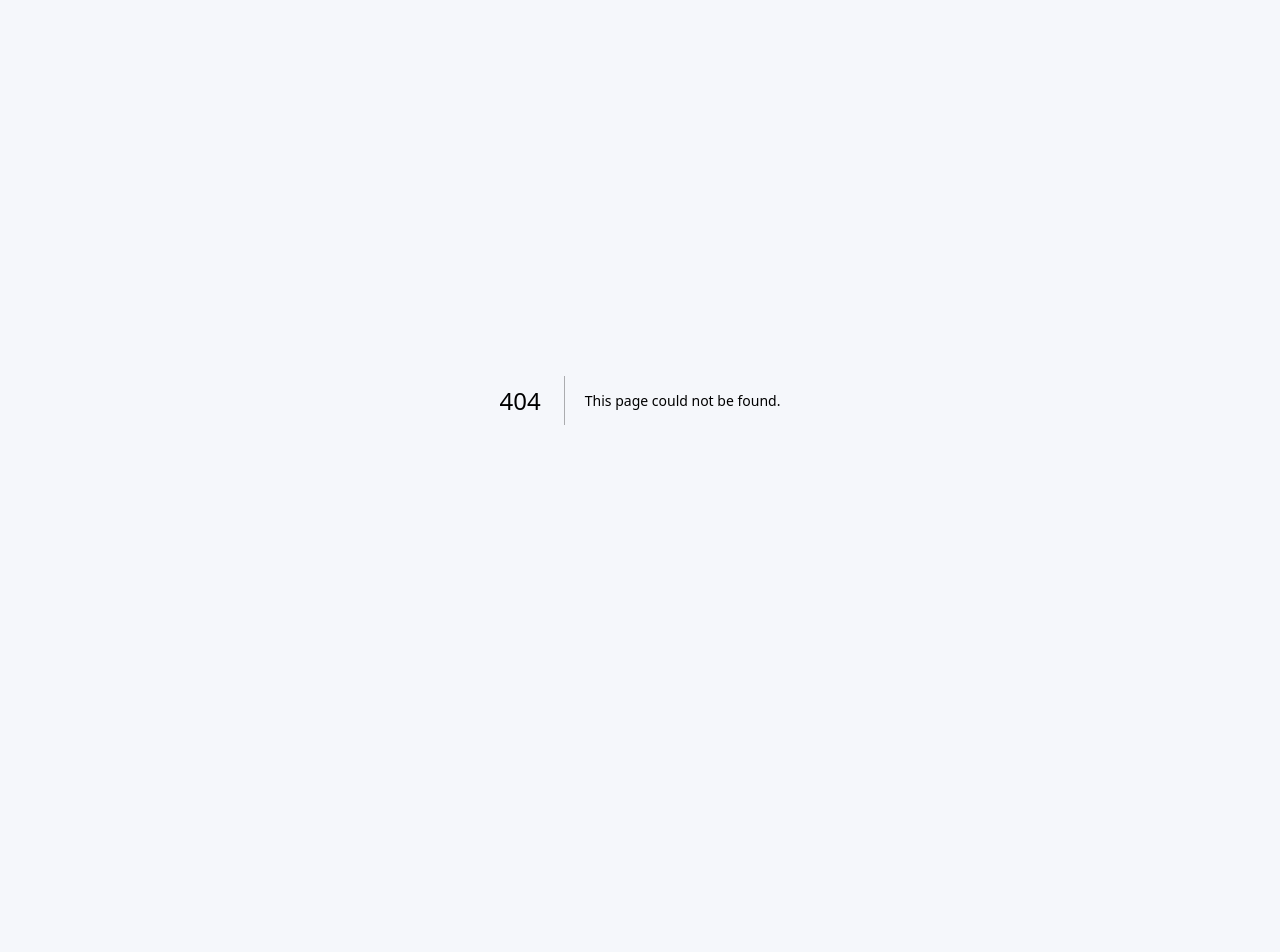
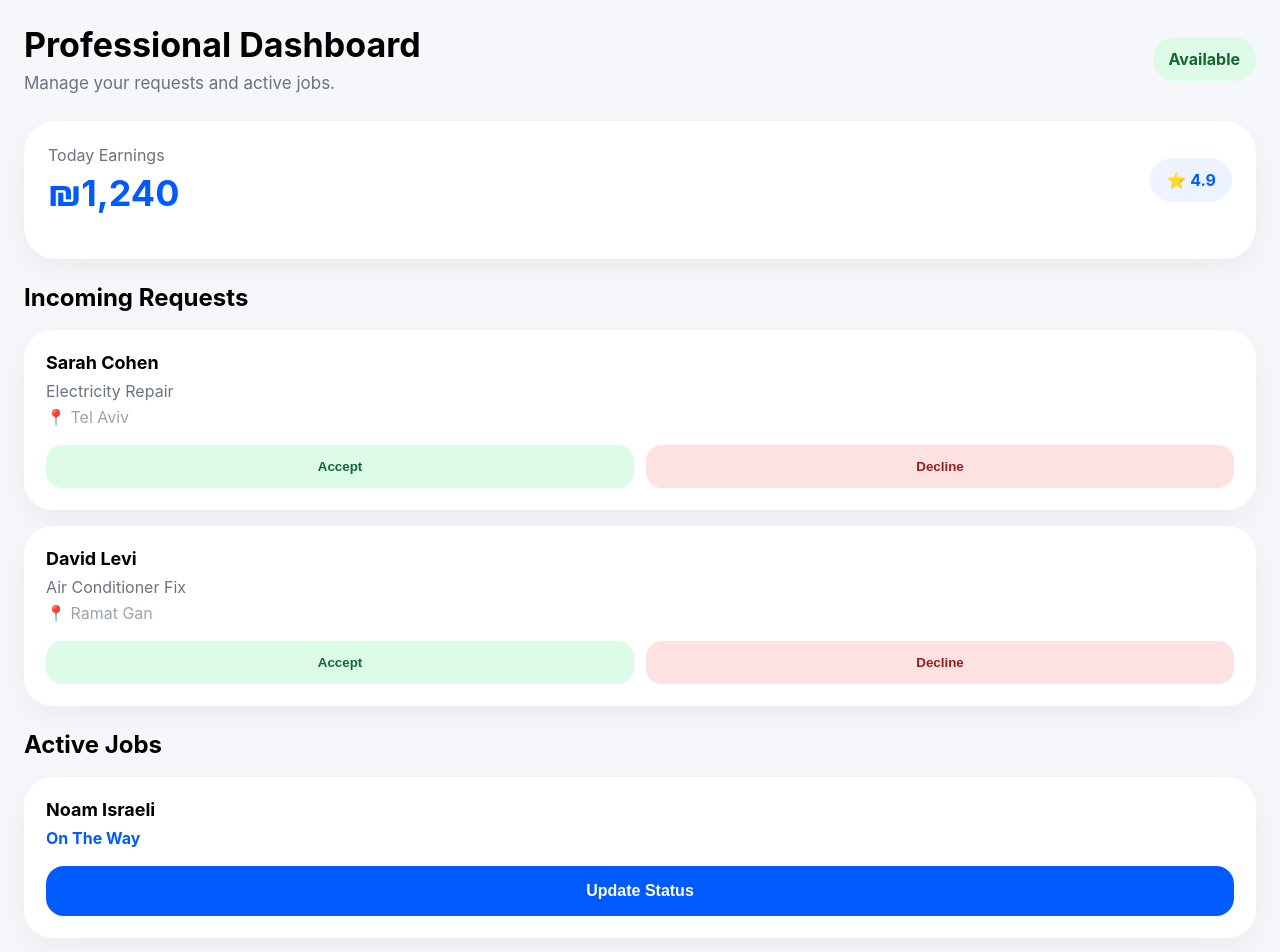
Before and after one commit to YoniLevy10/Fixly, a Next.js app: page /pro-dashboard in a window 1280 px wide. Before the commit this address had no page. Shown: the top 952 px of the page. Before the commit the page ends 800 px from the top, so only its background shows below. Built offline with nearby package versions, Linux system fonts and the light colour scheme.

Commit message:
Create professional dashboard marketplace flow

```diff
--- /dev/null
+++ b/app/pro-dashboard/page.tsx
@@ -0,0 +1,291 @@
+const incomingRequests = [
+  {
+    customer: 'Sarah Cohen',
+    service: 'Electricity Repair',
+    location: 'Tel Aviv',
+  },
+  {
+    customer: 'David Levi',
+    service: 'Air Conditioner Fix',
+    location: 'Ramat Gan',
+  },
+]
+
+const activeJobs = [
+  {
+    customer: 'Noam Israeli',
+    status: 'On The Way',
+  },
+]
+
+export default function ProfessionalDashboard() {
+  return (
+    <main
+      style={{
+        minHeight: '100vh',
+        background: '#f5f7fb',
+        padding: '24px',
+        paddingBottom: '120px',
+      }}
+    >
+      <div
+        style={{
+          display: 'flex',
+          justifyContent: 'space-between',
+          alignItems: 'center',
+          marginBottom: '28px',
+        }}
+      >
+        <div>
+          <h1
+            style={{
+              fontSize: '34px',
+              marginTop: 0,
+              marginBottom: '8px',
+            }}
+          >
+            Professional Dashboard
+          </h1>
+
+          <p
+            style={{
+              color: '#6B7280',
+              fontSize: '17px',
+              margin: 0,
+            }}
+          >
+            Manage your requests and active jobs.
+          </p>
+        </div>
+
+        <div
+          style={{
+            background: '#DCFCE7',
+            color: '#166534',
+            padding: '12px 16px',
+            borderRadius: '999px',
+            fontWeight: 700,
+          }}
+        >
+          Available
+        </div>
+      </div>
+
+      <div
+        style={{
+          background: 'white',
+          borderRadius: '32px',
+          padding: '24px',
+          marginBottom: '24px',
+          boxShadow: '0 10px 30px rgba(0,0,0,0.05)',
+        }}
+      >
+        <div
+          style={{
+            display: 'flex',
+            justifyContent: 'space-between',
+            alignItems: 'center',
+            marginBottom: '20px',
+          }}
+        >
+          <div>
+            <div
+              style={{
+                color: '#6B7280',
+                marginBottom: '6px',
+              }}
+            >
+              Today Earnings
+            </div>
+
+            <div
+              style={{
+                fontSize: '36px',
+                fontWeight: 700,
+                color: '#005BFF',
+              }}
+            >
+              ₪1,240
+            </div>
+          </div>
+
+          <div
+            style={{
+              background: '#EEF4FF',
+              color: '#005BFF',
+              padding: '12px 16px',
+              borderRadius: '999px',
+              fontWeight: 700,
+            }}
+          >
+            ⭐ 4.9
+          </div>
+        </div>
+      </div>
+
+      <div
+        style={{
+          marginBottom: '24px',
+        }}
+      >
+        <h2
+          style={{
+            fontSize: '24px',
+            marginBottom: '18px',
+          }}
+        >
+          Incoming Requests
+        </h2>
+
+        <div
+          style={{
+            display: 'flex',
+            flexDirection: 'column',
+            gap: '16px',
+          }}
+        >
+          {incomingRequests.map((request) => (
+            <div
+              key={request.customer}
+              style={{
+                background: 'white',
+                borderRadius: '28px',
+                padding: '22px',
+                boxShadow: '0 10px 30px rgba(0,0,0,0.05)',
+              }}
+            >
+              <div
+                style={{
+                  fontWeight: 700,
+                  fontSize: '18px',
+                  marginBottom: '8px',
+                }}
+              >
+                {request.customer}
+              </div>
+
+              <div
+                style={{
+                  color: '#6B7280',
+                  marginBottom: '6px',
+                }}
+              >
+                {request.service}
+              </div>
+
+              <div
+                style={{
+                  color: '#9CA3AF',
+                  marginBottom: '18px',
+                }}
+              >
+                📍 {request.location}
+              </div>
+
+              <div
+                style={{
+                  display: 'flex',
+                  gap: '12px',
+                }}
+              >
+                <button
+                  style={{
+                    flex: 1,
+                    border: 'none',
+                    background: '#DCFCE7',
+                    color: '#166534',
+                    padding: '14px',
+                    borderRadius: '16px',
+                    fontWeight: 700,
+                  }}
+                >
+                  Accept
+                </button>
+
+                <button
+                  style={{
+                    flex: 1,
+                    border: 'none',
+                    background: '#FEE2E2',
+                    color: '#991B1B',
+                    padding: '14px',
+                    borderRadius: '16px',
+                    fontWeight: 700,
+                  }}
+                >
+                  Decline
+                </button>
+              </div>
+            </div>
+          ))}
+        </div>
+      </div>
+
+      <div>
+        <h2
+          style={{
+            fontSize: '24px',
+            marginBottom: '18px',
+          }}
+        >
+          Active Jobs
+        </h2>
+
+        <div
+          style={{
+            display: 'flex',
+            flexDirection: 'column',
+            gap: '16px',
+          }}
+        >
+          {activeJobs.map((job) => (
+            <div
+              key={job.customer}
+              style={{
+                background: 'white',
+                borderRadius: '28px',
+                padding: '22px',
+                boxShadow: '0 10px 30px rgba(0,0,0,0.05)',
+              }}
+            >
+              <div
+                style={{
+                  fontWeight: 700,
+                  fontSize: '18px',
+                  marginBottom: '8px',
+                }}
+              >
+                {job.customer}
+              </div>
+
+              <div
+                style={{
+                  color: '#005BFF',
+                  fontWeight: 700,
+                  marginBottom: '18px',
+                }}
+              >
+                {job.status}
+              </div>
+
+              <button
+                style={{
+                  width: '100%',
+                  border: 'none',
+                  background: '#005BFF',
+                  color: 'white',
+                  padding: '16px',
+                  borderRadius: '18px',
+                  fontWeight: 700,
+                  fontSize: '16px',
+                }}
+              >
+                Update Status
+              </button>
+            </div>
+          ))}
+        </div>
+      </div>
+    </main>
+  )
+}
```
